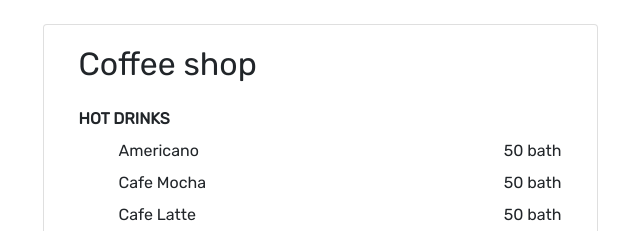
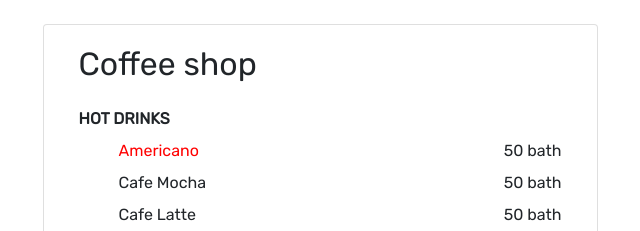
Before and after one commit to RattanapornT/csit-workshop-190615, a plain HTML site: page index.html in a window 1280 px wide. In both pictures the pointer is over the element "Americano". Shown: the top 231 px of the page, without its empty margins (320-960 px from the left). Drawn offline with nearby package versions, Linux system fonts and the light colour scheme.

Commit message:
improved list hover color

```diff
--- a/css/main.css
+++ b/css/main.css
@@ -34,3 +34,7 @@ li .menu-price {
     display: inline;
     float: right;
 }
+
+li p:hover{
+    color: red;
+}
```
